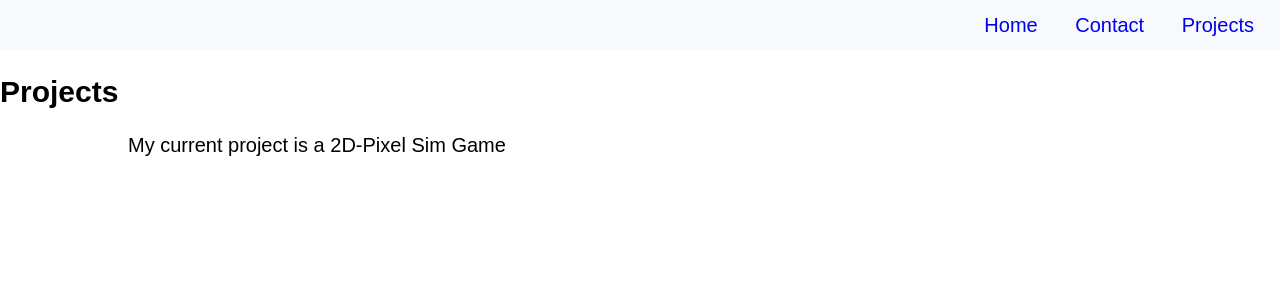
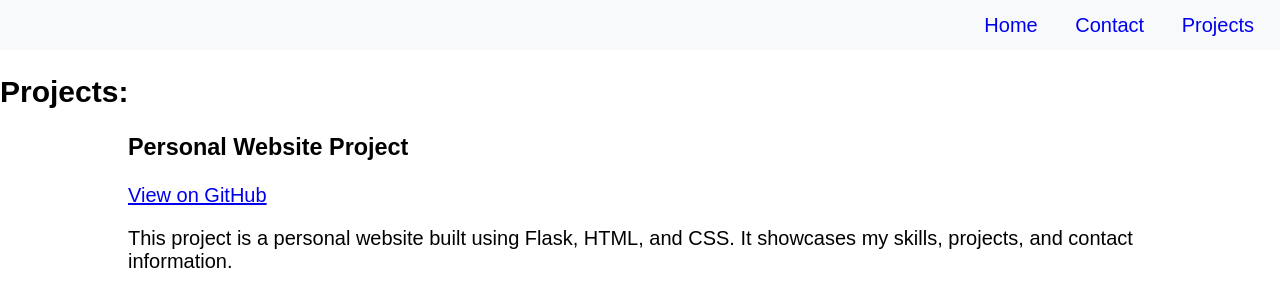
Before and after one commit to crackmonke/jhu_software_concepts, a Python web app: template Module 1/personal website/board/templates/pages/projects.html in a window 1280 px wide. Shown: the top 307 px of the page. Run offline with Jinja, Linux system fonts and the light colour scheme; the template is opened without the code that fills it, so the values that code supplies are empty.

Commit message:
projects filled

```diff
--- a/Module 1/personal website/board/static/styles.css
+++ b/Module 1/personal website/board/static/styles.css
@@ -13,6 +13,16 @@ body {
 /* Home Page Styles */
 
 /*About Section Styles */
+.about-me {
+  background-color: #eed4fb;
+  padding: 20px;
+  width: 100vw;
+  box-sizing: border-box;
+  position: relative;
+  left: 50%;
+  transform: translateX(-50%);
+}
+
 .about-me ul{
   display: flex;
   align-items: center;
--- a/Module 1/personal website/board/templates/pages/contact.html
+++ b/Module 1/personal website/board/templates/pages/contact.html
@@ -9,7 +9,6 @@
     <ul>
       <li>Email: sgreele2@jh.edu</li>
       <li>LinkedIn: <a href="https://www.linkedin.com/in/savannahgreeley-37914319a/">Savannah Greeley</a></li>
-      <li>GitHub: <a href="https://github.com/crackmonke">crackmonke</a></li>
     </ul>
   </p>
 {% endblock content %}
--- a/Module 1/personal website/board/templates/pages/projects.html
+++ b/Module 1/personal website/board/templates/pages/projects.html
@@ -1,10 +1,12 @@
 {% extends 'base.html' %}
 
 {% block header %}
-  <h2>{% block title %}Projects{% endblock title %}</h2>
+  <h2>{% block title %}Projects:{% endblock title %}</h2>
 {% endblock header %}
 
 {% block content %}
-  <p>My current project is a 2D-Pixel Sim Game</p>
+<h3>Personal Website Project</h3>
+<a href="https://github.com/crackmonke/jhu_software_concepts">View on GitHub</a>
+<p>This project is a personal website built using Flask, HTML, and CSS. It showcases my skills, projects, and contact information.</p>
 
 {% endblock content %}
```
